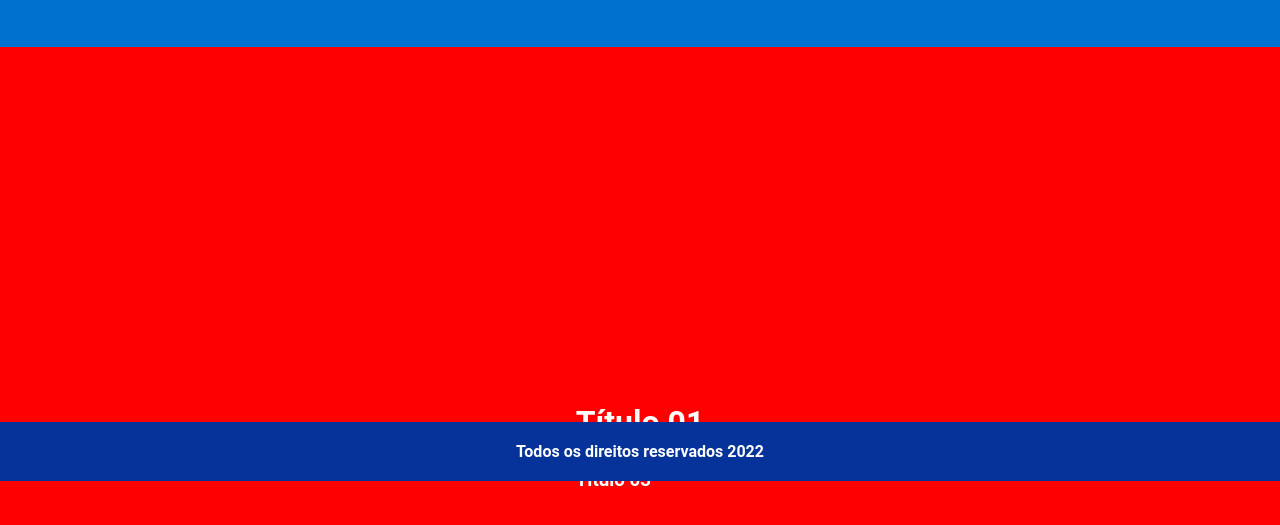
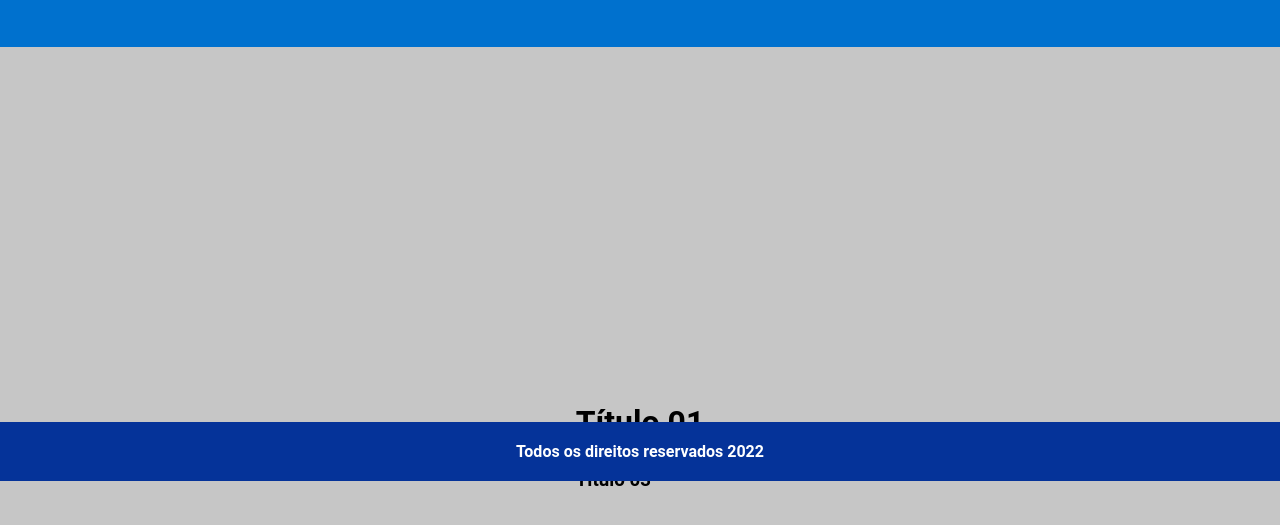
Before and after one commit to vbribeiro/html-js, a plain HTML site: page index.html in a window 1280 px wide. Shown: the part 319-844 px from the top of the page. Drawn offline with Linux system fonts and the light colour scheme; a script that the page names is missing.

Commit message:
atualizando readme

```diff
--- a/css/style.css
+++ b/css/style.css
@@ -103,8 +103,8 @@ body {
   }
 
   .red_bg{
-    background-color: red;
-    color: white;
+    background-color: #c6c6c6;
+    color: black;
   }
 
   .d_flex{
```
Also changed, not shown: 1 other file.
